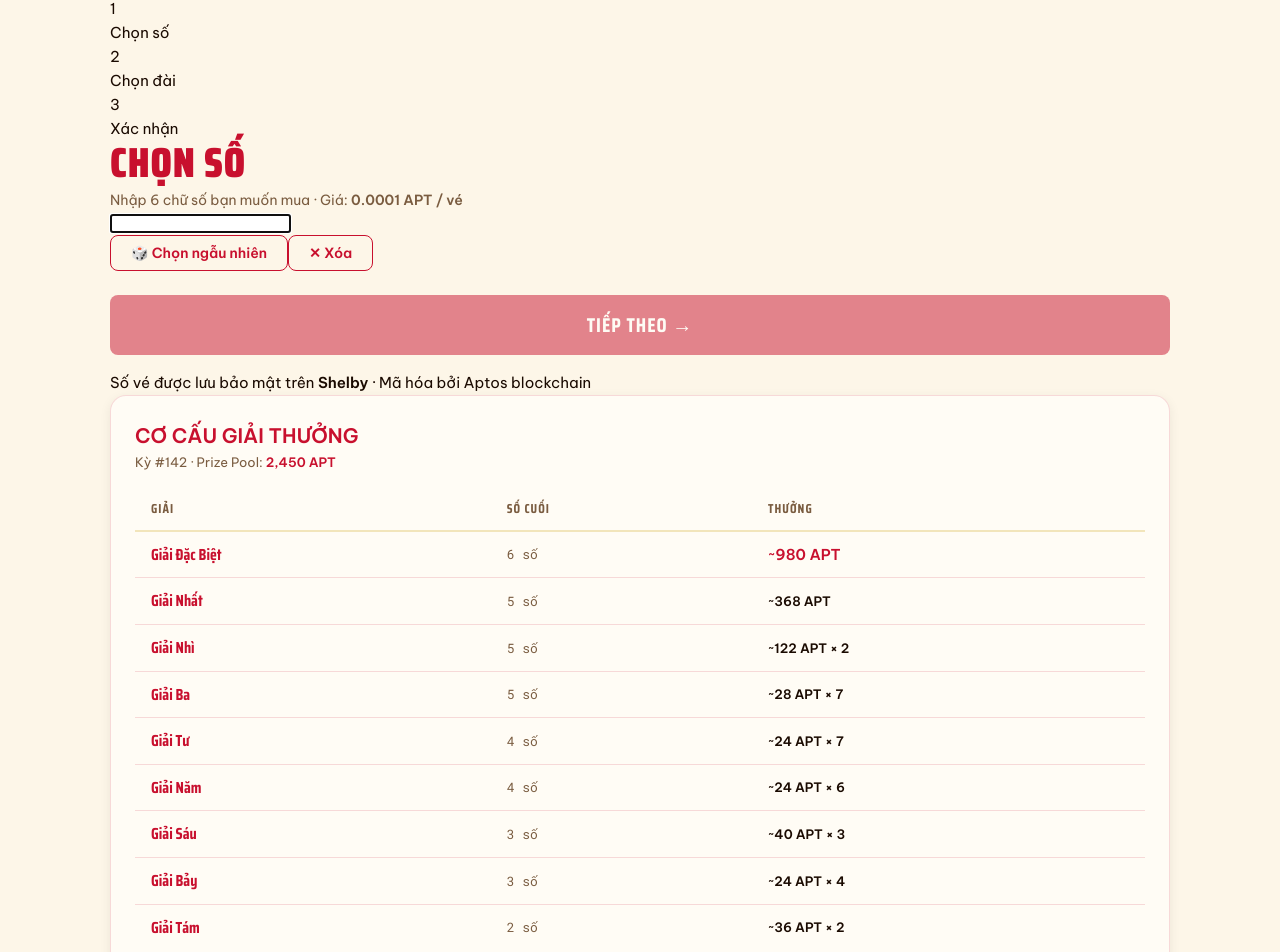
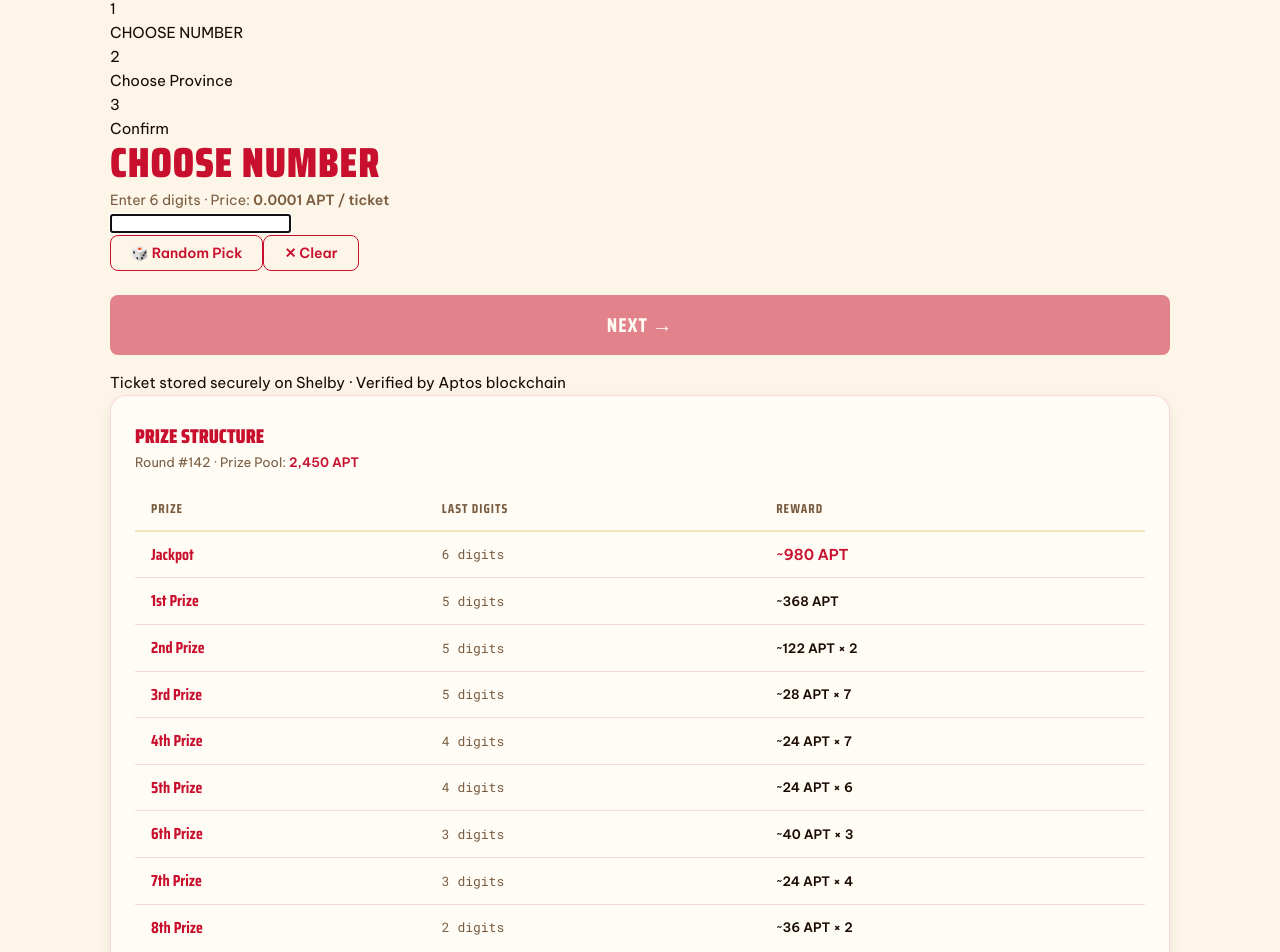
Before and after one commit to tranthanhtrucnh/xoso-onchain, a Next.js app in the folder frontend/: page / in a window 1280 px wide. Shown: the part 138-1090 px from the top of the page. Built offline with nearby package versions, Linux system fonts and the light colour scheme.

Commit message:
MuaVePage full i18n EN/VI

```diff
--- a/frontend/src/components/MuaVePage.tsx
+++ b/frontend/src/components/MuaVePage.tsx
@@ -1,33 +1,33 @@
 import { useState, useCallback } from "react";
-
+import { useLang } from "../i18n";
 
 type DaiId =
   | "TPHCM" | "DONG_THAP" | "CA_MAU" | "BEN_TRE" | "VUNG_TAU"
   | "AN_GIANG" | "BINH_THUAN" | "VINH_LONG" | "LONG_AN" | "CAN_THO";
 
-const DAI_LIST: { id: DaiId; name: string; ngay: string }[] = [
-  { id: "TPHCM",      name: "TP. Hồ Chí Minh", ngay: "Thứ 7" },
-  { id: "DONG_THAP",  name: "Đồng Tháp",         ngay: "Thứ 2" },
-  { id: "CA_MAU",     name: "Cà Mau",             ngay: "Thứ 2" },
-  { id: "BEN_TRE",    name: "Bến Tre",            ngay: "Thứ 3" },
-  { id: "VUNG_TAU",   name: "Vũng Tàu",           ngay: "Thứ 3" },
-  { id: "AN_GIANG",   name: "An Giang",            ngay: "Thứ 5" },
-  { id: "BINH_THUAN", name: "Bình Thuận",          ngay: "Thứ 5" },
-  { id: "VINH_LONG",  name: "Vĩnh Long",           ngay: "Thứ 6" },
-  { id: "LONG_AN",    name: "Long An",             ngay: "Thứ 6" },
-  { id: "CAN_THO",    name: "Cần Thơ",             ngay: "Thứ 4" },
+const DAI_LIST: { id: DaiId; name_vi: string; name_en: string; ngay_vi: string; ngay_en: string }[] = [
+  { id: "TPHCM",      name_vi: "TP. Hồ Chí Minh", name_en: "Ho Chi Minh City", ngay_vi: "Thứ 7",  ngay_en: "Saturday" },
+  { id: "DONG_THAP",  name_vi: "Đồng Tháp",        name_en: "Dong Thap",        ngay_vi: "Thứ 2",  ngay_en: "Monday" },
+  { id: "CA_MAU",     name_vi: "Cà Mau",            name_en: "Ca Mau",           ngay_vi: "Thứ 2",  ngay_en: "Monday" },
+  { id: "BEN_TRE",    name_vi: "Bến Tre",           name_en: "Ben Tre",          ngay_vi: "Thứ 3",  ngay_en: "Tuesday" },
+  { id: "VUNG_TAU",   name_vi: "Vũng Tàu",          name_en: "Vung Tau",         ngay_vi: "Thứ 3",  ngay_en: "Tuesday" },
+  { id: "AN_GIANG",   name_vi: "An Giang",           name_en: "An Giang",         ngay_vi: "Thứ 5",  ngay_en: "Thursday" },
+  { id: "BINH_THUAN", name_vi: "Bình Thuận",         name_en: "Binh Thuan",       ngay_vi: "Thứ 5",  ngay_en: "Thursday" },
+  { id: "VINH_LONG",  name_vi: "Vĩnh Long",          name_en: "Vinh Long",        ngay_vi: "Thứ 6",  ngay_en: "Friday" },
+  { id: "LONG_AN",    name_vi: "Long An",            name_en: "Long An",          ngay_vi: "Thứ 6",  ngay_en: "Friday" },
+  { id: "CAN_THO",    name_vi: "Cần Thơ",            name_en: "Can Tho",          ngay_vi: "Thứ 4",  ngay_en: "Wednesday" },
 ];
 
 const GIAI_LIST = [
-  { ten: "Giải Đặc Biệt", so_chu_so: 6, pct: "40%",  thuong: "~980 APT" },
-  { ten: "Giải Nhất",     so_chu_so: 5, pct: "15%",  thuong: "~368 APT" },
-  { ten: "Giải Nhì",      so_chu_so: 5, pct: "10%",  thuong: "~122 APT × 2" },
-  { ten: "Giải Ba",       so_chu_so: 5, pct: "8%",   thuong: "~28 APT × 7" },
-  { ten: "Giải Tư",       so_chu_so: 4, pct: "7%",   thuong: "~24 APT × 7" },
-  { ten: "Giải Năm",      so_chu_so: 4, pct: "6%",   thuong: "~24 APT × 6" },
-  { ten: "Giải Sáu",      so_chu_so: 3, pct: "5%",   thuong: "~40 APT × 3" },
-  { ten: "Giải Bảy",      so_chu_so: 3, pct: "4%",   thuong: "~24 APT × 4" },
-  { ten: "Giải Tám",      so_chu_so: 2, pct: "3%",   thuong: "~36 APT × 2" },
+  { ten_vi: "Giải Đặc Biệt", ten_en: "Jackpot",   so_chu_so: 6, thuong: "~980 APT" },
+  { ten_vi: "Giải Nhất",     ten_en: "1st Prize",  so_chu_so: 5, thuong: "~368 APT" },
+  { ten_vi: "Giải Nhì",      ten_en: "2nd Prize",  so_chu_so: 5, thuong: "~122 APT × 2" },
+  { ten_vi: "Giải Ba",       ten_en: "3rd Prize",  so_chu_so: 5, thuong: "~28 APT × 7" },
+  { ten_vi: "Giải Tư",       ten_en: "4th Prize",  so_chu_so: 4, thuong: "~24 APT × 7" },
+  { ten_vi: "Giải Năm",      ten_en: "5th Prize",  so_chu_so: 4, thuong: "~24 APT × 6" },
+  { ten_vi: "Giải Sáu",      ten_en: "6th Prize",  so_chu_so: 3, thuong: "~40 APT × 3" },
+  { ten_vi: "Giải Bảy",      ten_en: "7th Prize",  so_chu_so: 3, thuong: "~24 APT × 4" },
+  { ten_vi: "Giải Tám",      ten_en: "8th Prize",  so_chu_so: 2, thuong: "~36 APT × 2" },
 ];
 
 interface Props {
@@ -38,6 +38,7 @@ interface Props {
 type Step = "chon-so" | "chon-dai" | "xac-nhan" | "thanh-cong";
 
 export function MuaVePage({ walletAddress, onConnectWallet }: Props) {
+  const { lang, t } = useLang();
   const [soChon, setSoChon] = useState("");
   const [daiChon, setDaiChon] = useState<DaiId | null>(null);
   const [step, setStep] = useState<Step>("chon-so");
@@ -75,12 +76,8 @@ export function MuaVePage({ walletAddress, onConnectWallet }: Props) {
     if (!walletAddress || !daiChon) return;
     setLoading(true);
     setError("");
-
     try {
-      // Giả lập delay (thực tế gọi XoSoService.muaVe)
       await new Promise(r => setTimeout(r, 2200));
-
-      // Mock result
       const ticket_id = crypto.randomUUID();
       setResult({
         ticket_id,
@@ -89,7 +86,7 @@ export function MuaVePage({ walletAddress, onConnectWallet }: Props) {
       });
       setStep("thanh-cong");
     } catch (e: any) {
-      setError(e.message ?? "Lỗi không xác định");
+      setError(e.message ?? "Unknown error");
     } finally {
       setLoading(false);
     }
@@ -100,30 +97,38 @@ export function MuaVePage({ walletAddress, onConnectWallet }: Props) {
     setResult(null); setError("");
   };
 
+  const daiSelected = DAI_LIST.find(d => d.id === daiChon);
+  const daiName = daiSelected ? (lang === "vi" ? daiSelected.name_vi : daiSelected.name_en) : "";
+
+  const STEP_LABELS = [t.chon_so_title, t.chon_dai, t.xac_nhan];
+
   return (
     <div className="mua-ve-layout">
-      {/* LEFT: Main form */}
+      {/* LEFT */}
       <div className="mua-ve-main fade-in">
-        {/* Step indicator */}
+
+        {/* Steps */}
         {step !== "thanh-cong" && (
           <div className="steps-row">
-            {(["chon-so", "chon-dai", "xac-nhan"] as Step[]).map((s, i) => (
-              <div key={s} className={`step-item ${step === s ? "active" : i < ["chon-so","chon-dai","xac-nhan"].indexOf(step) ? "done" : ""}`}>
-                <div className="step-dot">{i < ["chon-so","chon-dai","xac-nhan"].indexOf(step) ? "✓" : i + 1}</div>
-                <span className="step-label">{{ "chon-so": "Chọn số", "chon-dai": "Chọn đài", "xac-nhan": "Xác nhận" }[s]}</span>
-              </div>
-            ))}
+            {(["chon-so", "chon-dai", "xac-nhan"] as Step[]).map((s, i) => {
+              const currentIdx = ["chon-so", "chon-dai", "xac-nhan"].indexOf(step);
+              return (
+                <div key={s} className={`step-item ${step === s ? "active" : i < currentIdx ? "done" : ""}`}>
+                  <div className="step-dot">{i < currentIdx ? "✓" : i + 1}</div>
+                  <span className="step-label">{STEP_LABELS[i]}</span>
+                </div>
+              );
+            })}
           </div>
         )}
 
-        {/* ===================== STEP 1: Chọn số ===================== */}
+        {/* STEP 1 */}
         {step === "chon-so" && (
           <div className="step-panel fade-in">
             <div className="page-header">
-              <h1 className="page-title">Chọn số</h1>
-              <p className="page-subtitle">Nhập 6 chữ số bạn muốn mua · Giá: <strong>0.0001 APT / vé</strong></p>
+              <h1 className="page-title">{t.chon_so_title}</h1>
+              <p className="page-subtitle">{t.chon_so_sub} <strong>0.0001 APT / {lang === "vi" ? "vé" : "ticket"}</strong></p>
             </div>
-
             <div className="number-input-wrapper">
               <div className="number-display">
                 {Array.from({ length: 6 }).map((_, i) => (
@@ -140,43 +145,29 @@ export function MuaVePage({ walletAddress, onConnectWallet }: Props) {
                 value={soChon}
                 onChange={e => handleSoInput(e.target.value)}
                 autoFocus
-                placeholder=""
               />
             </div>
-
             <div className="number-actions">
-              <button className="btn-outline" onClick={randomSo}>
-                🎲 Chọn ngẫu nhiên
-              </button>
-              <button className="btn-outline" onClick={() => setSoChon("")}>
-                ✕ Xóa
-              </button>
+              <button className="btn-outline" onClick={randomSo}>{t.chon_ngau_nhien}</button>
+              <button className="btn-outline" onClick={() => setSoChon("")}>{t.xoa}</button>
             </div>
-
             {error && <div className="error-msg">{error}</div>}
-
-            <button
-              className="btn-primary mt-24"
-              disabled={!canProceed}
-              onClick={nextStep}
-            >
-              TIẾP THEO →
+            <button className="btn-primary mt-24" disabled={!canProceed} onClick={nextStep}>
+              {t.tiep_theo}
             </button>
-
-            <p className="hint-text mt-16">
-              Số vé được lưu bảo mật trên <strong>Shelby</strong> · Mã hóa bởi Aptos blockchain
-            </p>
+            <p className="hint-text mt-16">{t.hint}</p>
           </div>
         )}
 
-        {/* ===================== STEP 2: Chọn đài ===================== */}
+        {/* STEP 2 */}
         {step === "chon-dai" && (
           <div className="step-panel fade-in">
             <div className="page-header">
-              <h1 className="page-title">Chọn đài</h1>
-              <p className="page-subtitle">Số đã chọn: <span className="so-hien-thi">{soChon}</span></p>
+              <h1 className="page-title">{t.chon_dai}</h1>
+              <p className="page-subtitle">
+                {t.chon_dai_sub} <span className="so-hien-thi">{soChon}</span>
+              </p>
             </div>
-
             <div className="dai-grid">
               {DAI_LIST.map(d => (
                 <button
@@ -184,89 +175,81 @@ export function MuaVePage({ walletAddress, onConnectWallet }: Props) {
                   className={`dai-card ${daiChon === d.id ? "selected" : ""}`}
                   onClick={() => setDaiChon(d.id)}
                 >
-                  <span className="dai-name">{d.name}</span>
-                  <span className="dai-ngay">{d.ngay}</span>
+                  <span className="dai-name">{lang === "vi" ? d.name_vi : d.name_en}</span>
+                  <span className="dai-ngay">{lang === "vi" ? d.ngay_vi : d.ngay_en}</span>
                   {daiChon === d.id && <span className="dai-check">✓</span>}
                 </button>
               ))}
             </div>
-
             <div className="nav-buttons mt-24">
-              <button className="btn-outline" onClick={prevStep}>← Quay lại</button>
+              <button className="btn-outline" onClick={prevStep}>{t.quay_lai}</button>
               <button className="btn-primary flex-1" disabled={!canProceed} onClick={nextStep}>
-                TIẾP THEO →
+                {t.tiep_theo}
               </button>
             </div>
           </div>
         )}
 
-        {/* ===================== STEP 3: Xác nhận ===================== */}
+        {/* STEP 3 */}
         {step === "xac-nhan" && (
           <div className="step-panel fade-in">
             <div className="page-header">
-              <h1 className="page-title">Xác nhận</h1>
-              <p className="page-subtitle">Kiểm tra lại thông tin trước khi thanh toán</p>
+              <h1 className="page-title">{t.xac_nhan}</h1>
+              <p className="page-subtitle">{t.xac_nhan_sub}</p>
             </div>
-
             <div className="confirm-card card-gold">
               <div className="confirm-row">
-                <span className="confirm-label">Số đã chọn</span>
+                <span className="confirm-label">{t.so_da_chon}</span>
                 <span className="confirm-value-big">{soChon}</span>
               </div>
               <div className="confirm-row">
-                <span className="confirm-label">Đài</span>
-                <span className="confirm-value">{DAI_LIST.find(d => d.id === daiChon)?.name}</span>
+                <span className="confirm-label">{lang === "vi" ? "Đài" : "Province"}</span>
+                <span className="confirm-value">{daiName}</span>
               </div>
               <div className="confirm-row">
-                <span className="confirm-label">Kỳ quay</span>
-                <span className="confirm-value">#142 · Hôm nay lúc 18:00</span>
+                <span className="confirm-label">{t.ky_quay}</span>
+                <span className="confirm-value">#142 · {lang === "vi" ? "Hôm nay 18:00" : "Today 18:00"}</span>
               </div>
               <hr className="divider-gold" />
               <div className="confirm-row">
-                <span className="confirm-label">Giá vé</span>
+                <span className="confirm-label">{t.gia_ve}</span>
                 <span className="confirm-value"><strong>0.0001 APT</strong></span>
               </div>
               <div className="confirm-row">
-                <span className="confirm-label">Lưu trữ</span>
+                <span className="confirm-label">{t.luu_tru}</span>
                 <span className="confirm-value text-sm">Shelby decentralized storage</span>
               </div>
               <div className="confirm-row">
-                <span className="confirm-label">Xác nhận</span>
+                <span className="confirm-label">{t.xac_nhan_on_chain}</span>
                 <span className="confirm-value text-sm">Aptos blockchain · On-chain</span>
               </div>
             </div>
 
             {!walletAddress ? (
               <div className="no-wallet-prompt mt-24">
-                <p className="mb-16 text-muted">Bạn cần kết nối ví để thanh toán</p>
+                <p className="mb-16 text-muted">{t.ket_noi_vi}</p>
                 <button className="btn-gold" style={{ width: "100%" }} onClick={onConnectWallet}>
-                  🔗 Kết nối Petra Wallet
+                  🔗 {t.connect_wallet}
                 </button>
               </div>
             ) : (
               <>
                 <div className="wallet-info mt-16">
-                  <span className="badge badge-green">● Đã kết nối</span>
-                  <span className="text-mono text-sm text-muted ml-8">
-                    {walletAddress.slice(0,8)}…{walletAddress.slice(-6)}
+                  <span className="badge badge-green">● {lang === "vi" ? "Đã kết nối" : "Connected"}</span>
+                  <span className="text-mono text-sm text-muted" style={{ marginLeft: 8 }}>
+                    {walletAddress.slice(0, 8)}…{walletAddress.slice(-6)}
                   </span>
                 </div>
-
                 {error && <div className="error-msg mt-16">{error}</div>}
-
                 <div className="nav-buttons mt-24">
-                  <button className="btn-outline" onClick={prevStep} disabled={loading}>← Quay lại</button>
-                  <button
-                    className="btn-primary flex-1"
-                    disabled={loading}
-                    onClick={submitMuaVe}
-                  >
+                  <button className="btn-outline" onClick={prevStep} disabled={loading}>{t.quay_lai}</button>
+                  <button className="btn-primary flex-1" disabled={loading} onClick={submitMuaVe}>
                     {loading ? (
                       <span className="loading-text">
                         <span className="spinner" />
-                        Đang xử lý…
+                        {lang === "vi" ? "Đang xử lý…" : "Processing…"}
                       </span>
-                    ) : "💳 THANH TOÁN & MUA VÉ"}
+                    ) : t.thanh_toan}
                   </button>
                 </div>
               </>
@@ -274,36 +257,33 @@ export function MuaVePage({ walletAddress, onConnectWallet }: Props) {
           </div>
         )}
 
-        {/* ===================== STEP 4: Thành công ===================== */}
+        {/* STEP 4 */}
         {step === "thanh-cong" && result && (
           <div className="step-panel success-panel fade-in">
             <div className="success-icon">🎉</div>
             <h1 className="page-title" style={{ textAlign: "center", color: "#065F46" }}>
-              Mua vé thành công!
+              {t.mua_thanh_cong}
             </h1>
             <p className="page-subtitle" style={{ textAlign: "center" }}>
-              Vé của bạn đã được lưu on-chain và Shelby storage
+              {t.mua_thanh_cong_sub}
             </p>
-
             <div className="success-ticket card-gold mt-24">
               <div className="ticket-header">
-                <span className="ticket-label">SỐ ĐÃ MUA</span>
+                <span className="ticket-label">{t.so_da_mua} · {lang === "vi" ? "KỲ" : "ROUND"} #142</span>
               </div>
               <div className="ticket-number-row">
                 {soChon.split("").map((d, i) => (
-                  <div key={i} className="number-ball" style={{ animationDelay: `${i * 0.1}s` }}>
-                    {d}
-                  </div>
+                  <div key={i} className="number-ball" style={{ animationDelay: `${i * 0.1}s` }}>{d}</div>
                 ))}
               </div>
               <div className="ticket-footer">
                 <div className="ticket-info-row">
-                  <span>Đài:</span>
-                  <strong>{DAI_LIST.find(d => d.id === daiChon)?.name}</strong>
+                  <span>{lang === "vi" ? "Đài:" : "Province:"}</span>
+                  <strong>{daiName}</strong>
                 </div>
                 <div className="ticket-info-row">
-                  <span>Kỳ quay:</span>
-                  <strong>#142 · 18:00 hôm nay</strong>
+                  <span>{t.ky_quay}:</span>
+                  <strong>#142 · 18:00 {t.today}</strong>
                 </div>
                 <hr className="divider-gold" />
                 <div className="ticket-info-row">
@@ -320,41 +300,38 @@ export function MuaVePage({ walletAddress, onConnectWallet }: Props) {
                 </div>
               </div>
             </div>
-
             <div className="success-actions mt-24">
-              <button className="btn-gold" onClick={reset}>
-                🎫 Mua thêm vé
-              </button>
-              <button className="btn-outline">
-                📋 Xem vé của tôi
-              </button>
+              <button className="btn-gold" onClick={reset}>{t.mua_them}</button>
+              <button className="btn-outline">{t.xem_ve}</button>
             </div>
           </div>
         )}
       </div>
 
-      {/* RIGHT: Prize table */}
+      {/* RIGHT SIDEBAR */}
       <div className="mua-ve-sidebar fade-in fade-in-delay-2">
         <div className="card">
           <div className="sidebar-header">
-            <h3 className="text-display" style={{ fontSize: 20, fontWeight: 900, color: "var(--red)" }}>
-              CƠ CẤU GIẢI THƯỞNG
+            <h3 style={{ fontFamily: "var(--font-display)", fontSize: 20, fontWeight: 900, color: "var(--red)" }}>
+              {t.co_cau_giai}
             </h3>
-            <p className="text-sm text-muted">Kỳ #142 · Prize Pool: <strong style={{ color: "var(--red)" }}>2,450 APT</strong></p>
+            <p className="text-sm text-muted">
+              {lang === "vi" ? "Kỳ #142 · Prize Pool:" : "Round #142 · Prize Pool:"} <strong style={{ color: "var(--red)" }}>2,450 APT</strong>
+            </p>
           </div>
           <table className="giai-table mt-16">
             <thead>
               <tr>
-                <th>Giải</th>
-                <th>Số cuối</th>
-                <th>Thưởng</th>
+                <th>{t.giai}</th>
+                <th>{t.so_cuoi}</th>
+                <th>{t.thuong}</th>
               </tr>
             </thead>
             <tbody>
               {GIAI_LIST.map((g, i) => (
                 <tr key={i}>
-                  <td><span className="giai-name">{g.ten}</span></td>
-                  <td><span className="giai-so">{g.so_chu_so} số</span></td>
+                  <td><span className="giai-name">{lang === "vi" ? g.ten_vi : g.ten_en}</span></td>
+                  <td><span className="giai-so">{g.so_chu_so} {lang === "vi" ? "số" : "digits"}</span></td>
                   <td>
                     <strong style={{ color: i === 0 ? "var(--red)" : "var(--ink)", fontSize: i === 0 ? 15 : 13 }}>
                       {g.thuong}
@@ -367,21 +344,21 @@ export function MuaVePage({ walletAddress, onConnectWallet }: Props) {
         </div>
 
         <div className="card mt-16">
-          <h3 className="text-display" style={{ fontSize: 16, fontWeight: 900, color: "var(--ink-soft)", marginBottom: 12 }}>
-            🔐 ĐẢM BẢO MINH BẠCH
+          <h3 style={{ fontFamily: "var(--font-display)", fontWeight: 900, fontSize: 16, color: "var(--ink-soft)", marginBottom: 12 }}>
+            {t.dam_bao}
           </h3>
           <div className="trust-items">
             {[
-              { icon: "🎲", title: "Aptos VRF", desc: "Số ngẫu nhiên xác minh được, không ai can thiệp" },
-              { icon: "📦", title: "Shelby Storage", desc: "Vé lưu phi tập trung, không mất, không sửa" },
-              { icon: "⛓️", title: "On-chain proof", desc: "Mọi giao dịch công khai trên Aptos blockchain" },
-              { icon: "⚡", title: "Tự động chi thưởng", desc: "Smart contract tự gửi tiền, không cần đến nhận" },
-            ].map((t, i) => (
+              { icon: "🎲", title: "Aptos VRF", desc: t.vrf_desc },
+              { icon: "📦", title: "Shelby Storage", desc: t.shelby_desc },
+              { icon: "⛓️", title: "On-chain proof", desc: t.onchain_desc },
+              { icon: "⚡", title: lang === "vi" ? "Tự động chi thưởng" : "Auto Payout", desc: t.auto_desc },
+            ].map((item, i) => (
               <div key={i} className="trust-item">
-                <span className="trust-icon">{t.icon}</span>
+                <span className="trust-icon">{item.icon}</span>
                 <div>
-                  <div style={{ fontWeight: 600, fontSize: 13 }}>{t.title}</div>
-                  <div className="text-sm text-muted">{t.desc}</div>
+                  <div style={{ fontWeight: 600, fontSize: 13 }}>{item.title}</div>
+                  <div className="text-sm text-muted">{item.desc}</div>
                 </div>
               </div>
             ))}
```
